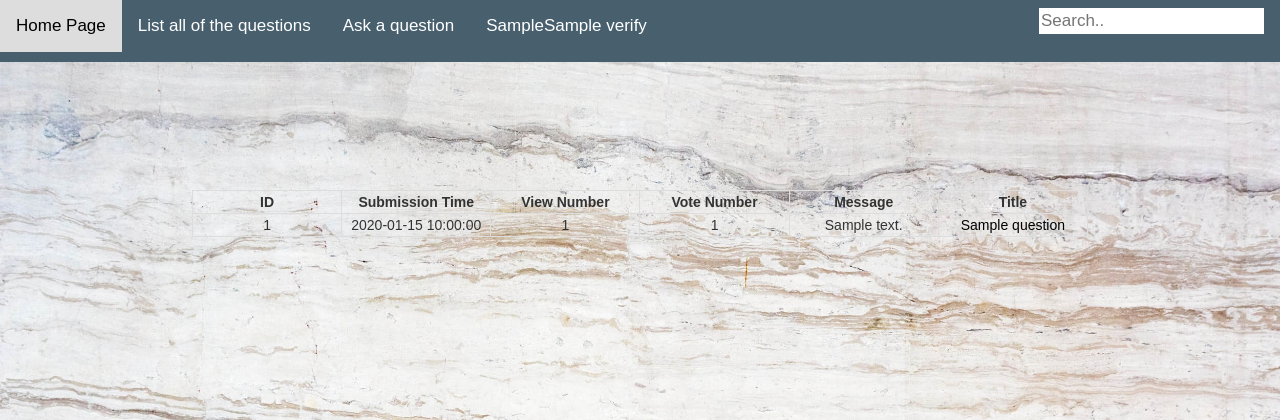
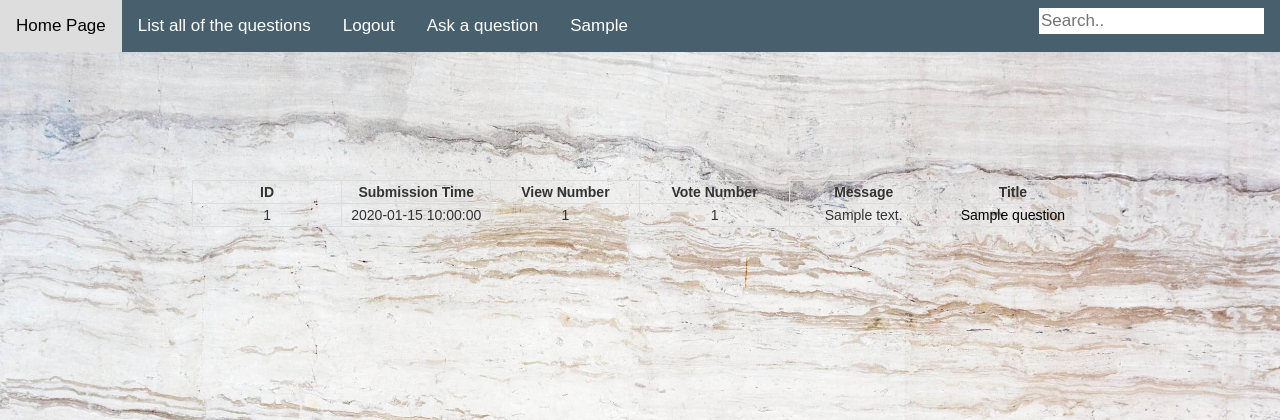
Before and after one commit to tejfi/Askmate3, a Flask app: template templates/index.html in a window 1280 px wide. Shown: the top 420 px of the page. Run offline with Flask 2, Linux system fonts and the light colour scheme; the template is opened without the code that fills it: most values are stand-ins (such as "Sample title", 1, 10 or a date in 2020); some libraries are stand-ins or nearby versions.

Commit message:
login-logout-done

```diff
--- a/server.py
+++ b/server.py
@@ -6,6 +6,19 @@ app = Flask(__name__)
 app.secret_key = os.urandom(16)
 Bootstrap(app)
 app.config['DEBUG'] = True
+
+
+@app.route('/logout', methods=['GET'])
+def logout():
+    if request.method == "GET":
+        session.pop('user_name', None)
+        return redirect(url_for('index'))
+
+
+def logged_user_info():
+    if 'user_name' in session:
+        logged_in = 'Logged in as %s' % escape(session['user_name'])
+        return logged_in
 
 
 @app.route('/logged_in', methods=['GET', 'POST'])
@@ -23,24 +36,26 @@ def login():
 
         else:
             flash("Invalid Password or Username")
-            return render_template("index.html",questions=questions, verify=verify)
-
-
-
+            return render_template("index.html", questions=questions, verify=verify)
 
 
 @app.route('/', methods=['POST', 'GET'])
 def index():
+    logged_in=logged_user_info()
     questions = data_handler.get_latest_questions()
     header = data_handler.get_header()
-    return render_template("index.html", questions=questions, header=header)
+    if logged_in is None:
+        return render_template("index.html", questions=questions, header=header)
+    return render_template("index.html", questions=questions, header=header, logged_in=logged_in)
+
 
 
 @app.route('/list')
 def list():
+    logged_in = logged_user_info()
     questions = data_handler.get_questions()
     header = data_handler.get_header()
-    return render_template("list.html", questions=questions, header=header)
+    return render_template("list.html", questions=questions, header=header, logged_in=logged_in)
 
 
 @app.route("/search", methods=["GET"])
@@ -77,6 +92,7 @@ def ask_question():
 @app.route('/question/<id>', methods=['GET', 'POST'])
 def display_question(id):
     comments = []
+    logged_in=logged_user_info()
     answers = data_handler.get_all_answer(id)
     questions = data_handler.get_all_question(id)
     header = data_handler.get_header()
@@ -85,7 +101,7 @@ def display_question(id):
     for answer in answers:
         comments.append(data_handler.get_comments_by_answer_id(answer["id"]))
     return render_template('display.html', questions=questions, answers=answers,
-                           comment_to_question=comment_to_question, comments=comments)
+                           comment_to_question=comment_to_question, comments=comments,logged_in=logged_in)
 
 
 @app.route('/question/<question_id>/new-answer', methods=['POST', 'GET'])
--- a/static/stylesheets/style.css
+++ b/static/stylesheets/style.css
@@ -278,6 +278,7 @@ td a {
 
 .modal-title {
     text-align: center;
+    font-size: 2em;
 }
 
 
@@ -376,3 +377,7 @@ td a {
   opacity: 1;
   right: 0;
 }
+
+.topnav a>p{
+    margin: 0 0 0 0;
+}
--- a/templates/display.html
+++ b/templates/display.html
@@ -18,9 +18,10 @@
 <body>
 {% block content %}
     <div class="topnav">
-        <a href="{{ url_for("index") }}">Home Page</a>
+        <a href="{{ url_for('index') }}">Home Page</a>
         <a href="{{ url_for('list') }}">List all of the questions</a>
-        <a href='/ask-question' style="text-decoration: none">Ask a question</a>
+        <a href="{{ url_for('ask_question') }}">Ask a question</a>
+        <a><p>{{ logged_in }}</p></a>
         <form action="{{ url_for("search") }}" method="GET">
             <input type="text" name="search" placeholder="Search..">
         </form>
--- a/templates/index.html
+++ b/templates/index.html
@@ -18,17 +18,20 @@
 {% block content %}
 
     <div class="topnav">
-        <a href="{{ url_for("index") }}">Home Page</a>
+        <a href="{{ url_for('index') }}">Home Page</a>
         <a href="{{ url_for('list') }}">List all of the questions</a>
-        <a href='/ask-question' style="text-decoration: none">Ask a question</a>
+
         {% if logged_in is not defined %}
+            <a href="{{ url_for('registration') }}">Registration</a>
             <button type="button" class="primary" data-toggle="modal" data-target="#exampleModal"
                     data-whatever="username"><span>Login </span>
             </button>
-            <a href="{{ url_for('registration') }}">Registration</a>
         {% endif %}
-
-        <a><p>{{ logged_in }}{{ verify }}</p></a>
+        {% if logged_in is defined %}
+            <a href="{{ url_for('logout' ) }}">Logout</a>
+            <a href="{{ url_for('ask_question')}}">Ask a question</a>
+        {% endif %}
+        <a><p>{{ logged_in }}</p></a>
         <form action="{{ url_for("search") }}" method="GET">
             <input type="text" name="search" placeholder="Search..">
         </form>
@@ -59,11 +62,11 @@
         </table>
     {% endif %}
 {% endblock %}
-<script type="text/javascript" >
+<script type="text/javascript">
     {% with messages = get_flashed_messages() %}
         {% if messages %}
             {% for message in messages %}
-            window.onload=function(){
+                window.onload = function () {
                     alert('{{ message }}');
                 }
             {% endfor %}
--- a/templates/list.html
+++ b/templates/list.html
@@ -19,7 +19,10 @@
 
         <a href="{{ url_for("index") }}">Home Page</a>
         <a href="{{ url_for('list') }}">List all of the questions</a>
-        <a href='/ask-question' style="text-decoration: none">Ask a question</a>
+        <a href="{{ url_for('ask_question') }}">Ask a question</a>
+        <a><p>{{ logged_in }}</p></a>
+
+
         <form action="{{ url_for("search") }}" method="GET">
             <input type="text" name="search" placeholder="Search..">
         </form>
```
Lines whose indentation alone changed are shown as unchanged.
